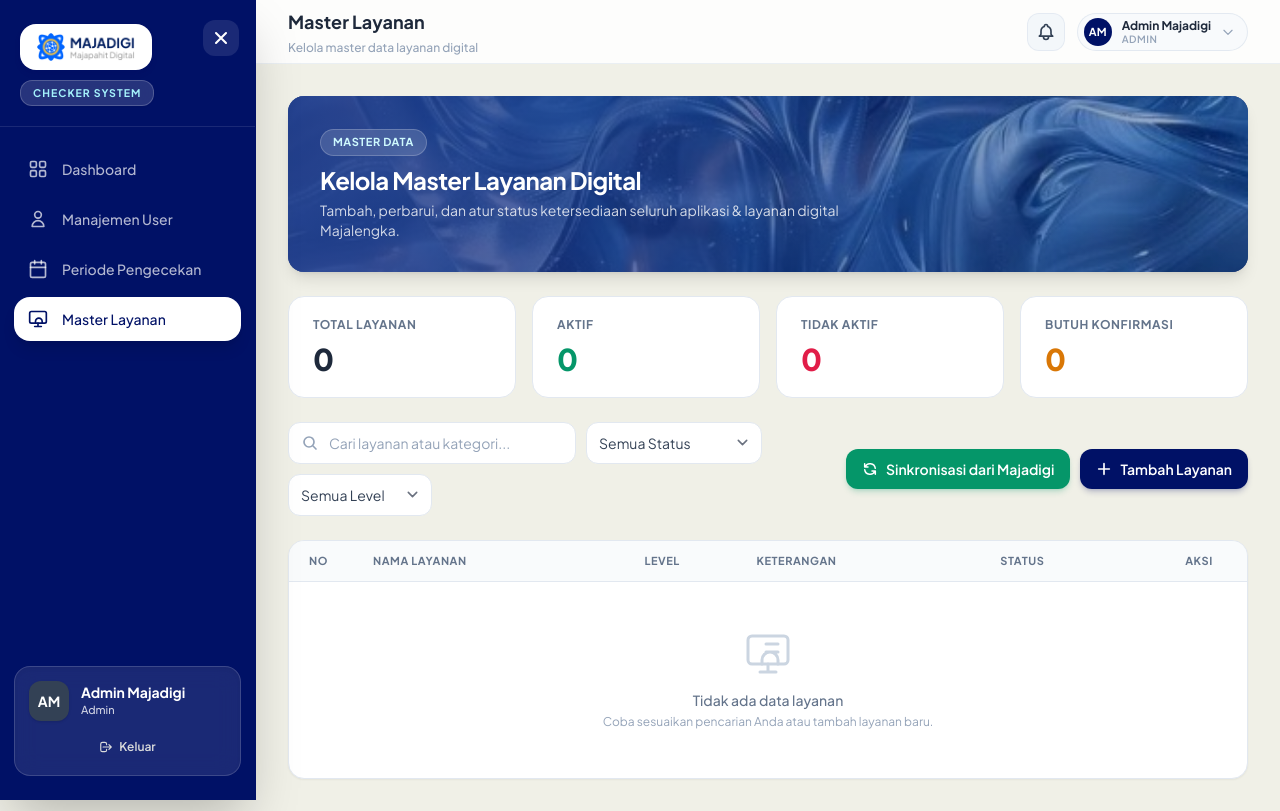
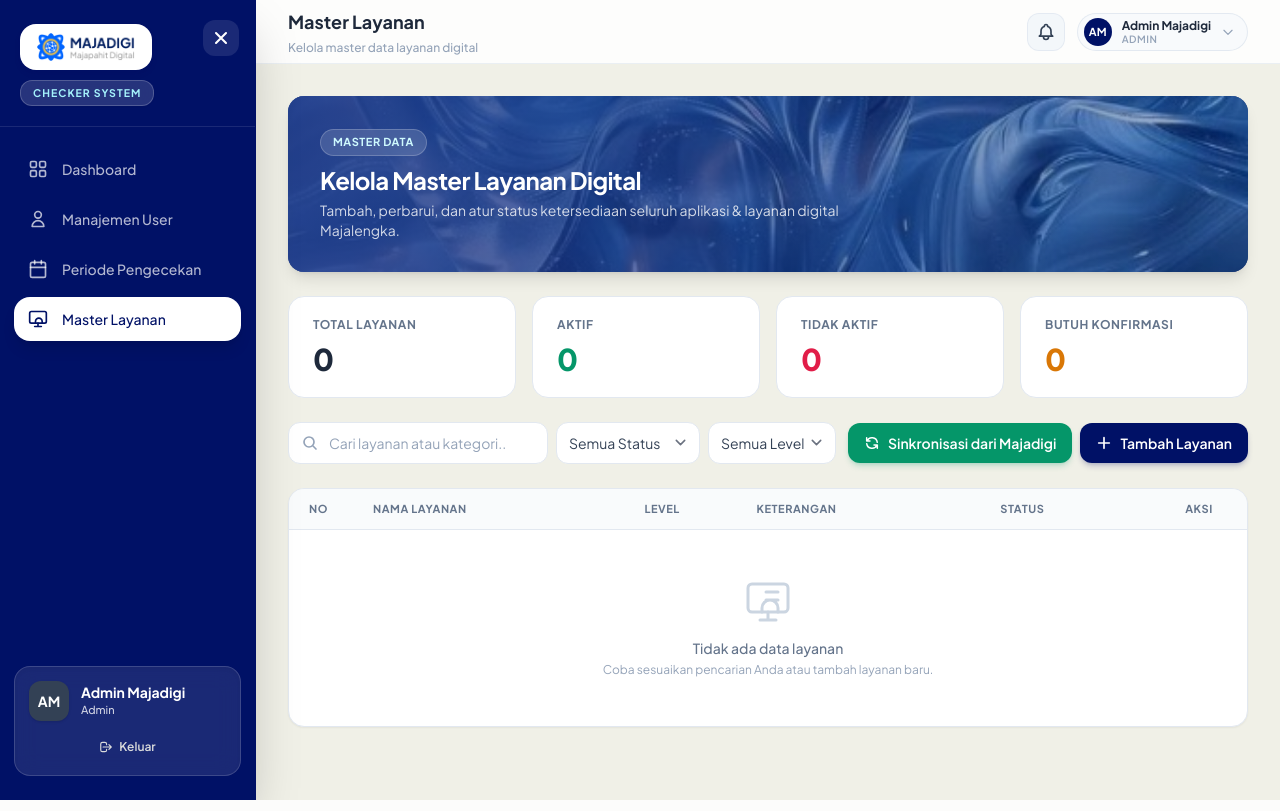
Before and after one commit to EvelinSA05/sistem-informasi-pengecekan-dan-monitoring-layanan-terpadu, a Laravel app: page /admin/services in a window 1280 px wide. Run offline with Laravel 12, Linux system fonts and the light colour scheme; a user stored in the database is signed in; data comes from the database, SQL or seed files in the repository; data that the repository does not hold is empty; style sheets or scripts are compiled from the project's sources; some libraries are stand-ins or nearby versions.

Commit message:
ui(admin): align MasterLayanan filter and action buttons cleanly in one row at 100% zoom

```diff
--- a/resources/js/Pages/Admin/MasterLayanan.vue
+++ b/resources/js/Pages/Admin/MasterLayanan.vue
@@ -396,10 +396,10 @@ function confirmDelete() {
  </div>
 
  <!-- ── Toolbar ───────────────────────────────────────── -->
- <div class="flex flex-col xl:flex-row xl:flex-wrap justify-between items-stretch xl:items-center gap-3 mb-6">
+ <div class="flex flex-col lg:flex-row lg:items-center lg:justify-between gap-3 mb-6">
  <!-- Search & Filters -->
- <div class="flex flex-col sm:flex-row sm:flex-wrap items-stretch sm:items-center gap-2.5 w-full xl:w-auto xl:flex-1 min-w-0">
- <div class="relative w-full sm:w-64 lg:w-72 min-w-0">
+ <div class="flex flex-col sm:flex-row items-stretch sm:items-center gap-2 w-full lg:flex-1 min-w-0">
+ <div class="relative w-full sm:flex-1 sm:min-w-[170px] sm:max-w-xs min-w-0">
  <div class="absolute inset-y-0 left-0 pl-3.5 flex items-center pointer-events-none">
  <svg class="w-4 h-4 text-slate-400" fill="none" stroke="currentColor" stroke-width="2.5" viewBox="0 0 24 24">
  <path stroke-linecap="round" stroke-linejoin="round" d="M21 21l-5.197-5.197m0 0A7.5 7.5 0 105.196 5.196a7.5 7.5 0 0010.607 10.607z"/>
@@ -422,19 +422,19 @@ function confirmDelete() {
  </svg>
  </button>
  </div>
- <select v-model="filterStatus" class="w-full sm:w-44 py-2.5 px-3 bg-white border border-slate-200 rounded-xl text-sm focus:border-primary focus:ring-1 focus:ring-primary outline-none text-slate-700">
+ <select v-model="filterStatus" class="w-full sm:w-36 shrink-0 py-2.5 px-3 bg-white border border-slate-200 rounded-xl text-sm focus:border-primary focus:ring-1 focus:ring-primary outline-none text-slate-700">
  <option value="">Semua Status</option>
  <option value="aktif">Aktif</option>
  <option value="tidak_aktif">Tidak Aktif</option>
  <option value="butuh_konfirmasi">Butuh Konfirmasi</option>
  </select>
- <select v-model="filterLevel" class="w-full sm:w-36 py-2.5 px-3 bg-white border border-slate-200 rounded-xl text-sm focus:border-primary focus:ring-1 focus:ring-primary outline-none text-slate-700">
+ <select v-model="filterLevel" class="w-full sm:w-32 shrink-0 py-2.5 px-3 bg-white border border-slate-200 rounded-xl text-sm focus:border-primary focus:ring-1 focus:ring-primary outline-none text-slate-700">
  <option value="">Semua Level</option>
  <option v-for="lvl in levels" :key="lvl" :value="lvl">{{ lvl }}</option>
  </select>
  </div>
  <!-- Action Buttons: Sync & Add -->
- <div class="flex flex-col sm:flex-row sm:flex-wrap items-stretch sm:items-center gap-2.5 w-full xl:w-auto shrink-0">
+ <div class="flex flex-col sm:flex-row items-stretch sm:items-center gap-2 w-full lg:w-auto shrink-0">
   <button
    type="button"
    @click="triggerSyncMajadigi"
```
